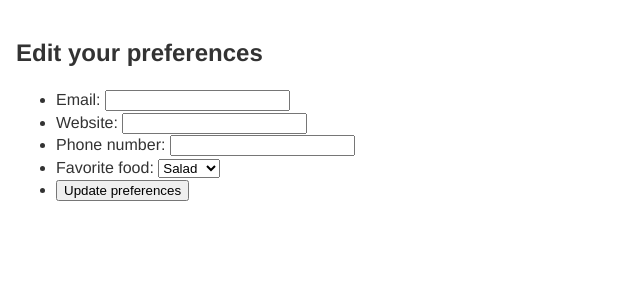
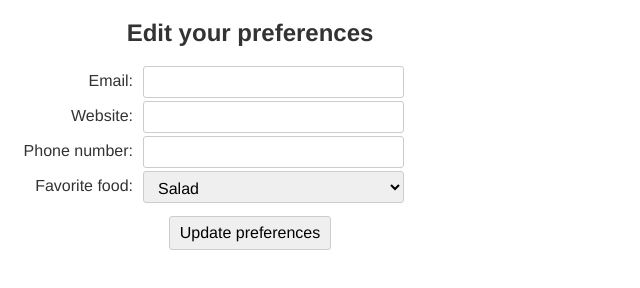
Before and after one commit to MuhRandy/learning-area, a plain HTML site: page form/styling-web-forms/fonts/task/task.html in a window 1280 px wide. Shown: the whole page, without its empty margins (0-640 px from the left). Drawn offline with Linux system fonts and the light colour scheme.

Commit message:
feat: finish styling web form task

```diff
--- a/form/styling-web-forms/fonts/task/task.html
+++ b/form/styling-web-forms/fonts/task/task.html
@@ -15,6 +15,65 @@
         padding: 1em;
         margin: 0;
         width: 500px;
+      }
+
+      h2 {
+        text-align: center;
+        margin: 0;
+      }
+
+      input,
+      select,
+      button {
+        font-family: inherit;
+        font-size: 100%;
+        padding: 0;
+        margin: 0;
+        box-sizing: border-box;
+      }
+
+      ul {
+        display: flex;
+        flex-direction: column;
+        gap: 3px;
+
+        padding: 0;
+      }
+
+      li {
+        display: flex;
+        align-items: center;
+        gap: 10px;
+      }
+
+      label {
+        flex: 0 25%;
+        text-align: right;
+      }
+
+      input,
+      select {
+        flex: auto;
+        height: 2em;
+        margin-right: 80px;
+      }
+
+      input,
+      select,
+      button {
+        padding: 7px 10px;
+        border: 1px solid #ccc;
+        border-radius: 3px;
+      }
+
+      button {
+        margin: 0 auto;
+        margin-top: 10px;
+      }
+
+      button:focus,
+      button:hover {
+        background: #ddd;
       }
     </style>
   </head>
```
